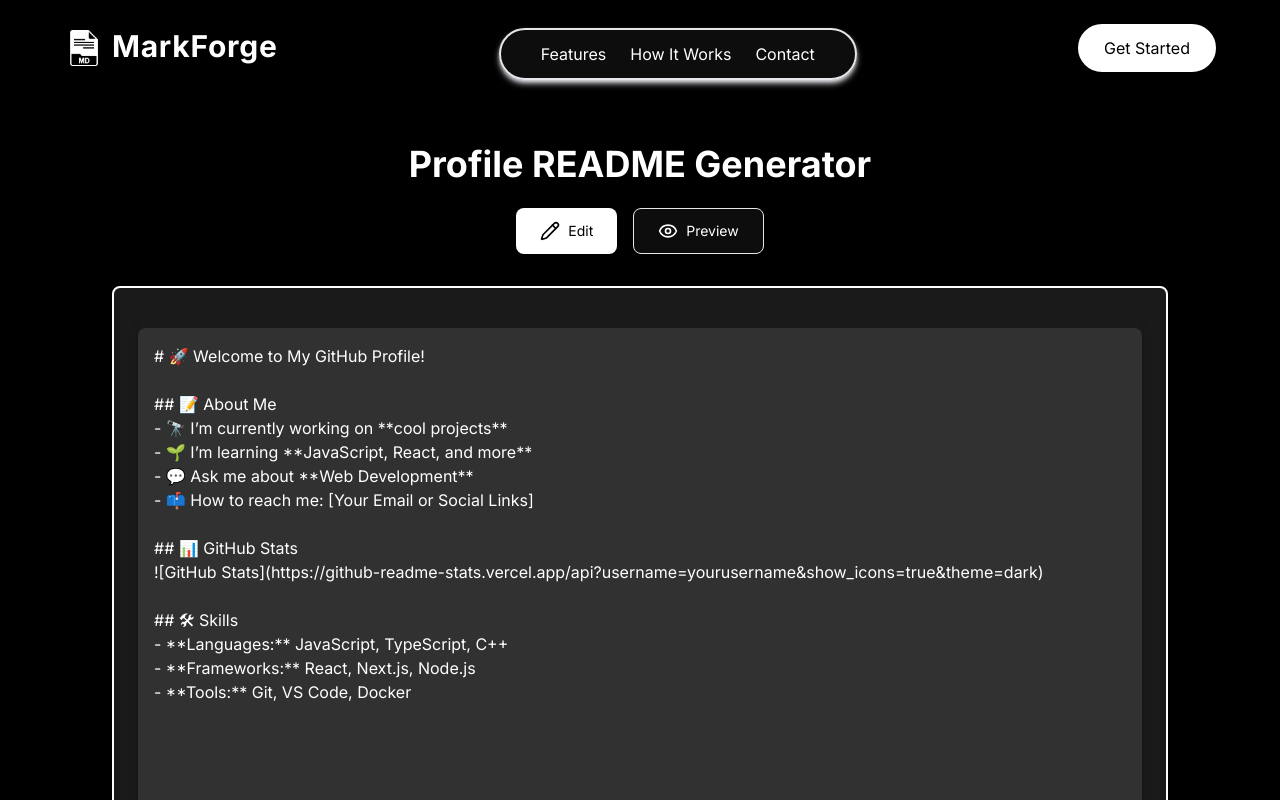
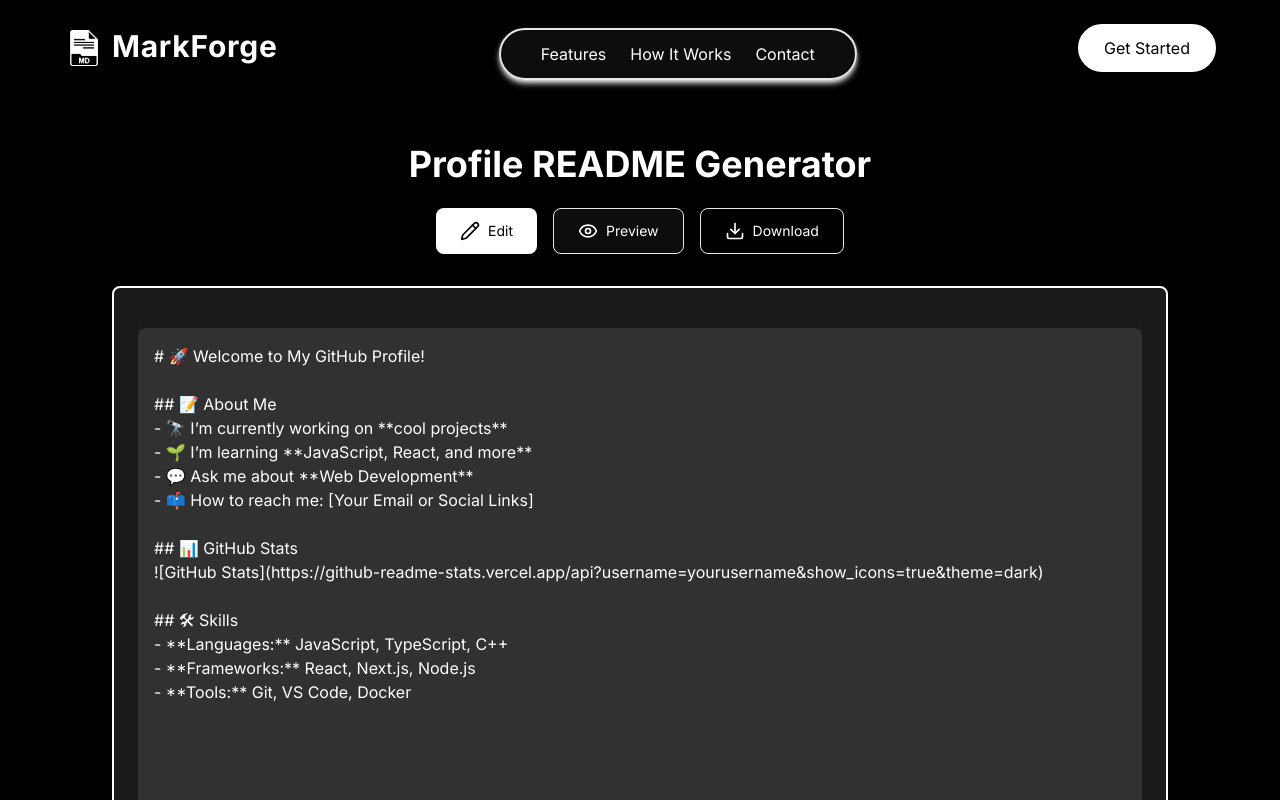
Before and after one commit to Adiijha/MarkForge-frontend, a React (Vite) app: page /generate in a window 1280 px wide. Shown: the top 800 px of the page. Built offline with nearby package versions, Linux system fonts and the light colour scheme.

Commit message:
add download button

```diff
--- a/src/components/readmegen/Main.tsx
+++ b/src/components/readmegen/Main.tsx
@@ -1,5 +1,5 @@
 import { useState } from "react";
-import { Pencil, Eye } from "lucide-react";
+import { Pencil, Eye, Download } from "lucide-react";
 import Preview from "./Preview";
 import Editor from "./Editor";
 
@@ -24,11 +24,21 @@ const Main = () => {
   const [readmeContent, setReadmeContent] = useState(defaultProfileReadme);
   const [isEditing, setIsEditing] = useState(true); // Tracks edit or preview mode
 
+  const downloadMarkdown = () => {
+    const element = document.createElement("a");
+    const file = new Blob([readmeContent], { type: "text/markdown" });
+    element.href = URL.createObjectURL(file);
+    element.download = "profile-readme.md";
+    document.body.appendChild(element);
+    element.click();
+    document.body.removeChild(element);
+  };
+
   return (
     <div className="p-0 md:p-8 bg-black text-white min-h-screen flex flex-col">
       <h1 className="text-2xl md:text-4xl font-bold text-center mt-4 mb-6">Profile README Generator</h1>
 
-      {/* Mode Toggle Buttons */}
+      {/* Mode Toggle & Download Buttons */}
       <div className="flex justify-center mb-4 space-x-4">
         <button
           className={`flex items-center md:text-md text-sm gap-2 px-4 py-2 md:px-6 md:py-3 rounded-lg shadow-md transition-all
@@ -47,12 +57,21 @@ const Main = () => {
           <Eye className="w-5 h-5" />
           Preview
         </button>
+
+        {/* Download Button */}
+        <button
+          onClick={downloadMarkdown}
+          className="flex items-center md:text-md text-sm gap-2 px-4 py-2 md:px-6 md:py-3 rounded-lg border shadow-md bg-black hover:bg-white/20 text-white transition-all"
+        >
+          <Download className="w-5 h-5" />
+          Download
+        </button>
       </div>
 
       {/* Editor & Preview Section */}
       <div className="bg-white/10 border-2 p-0 md:p-6 rounded-lg shadow-lg border-white flex-1 mx-6 md:mx-20 mt-4">
         {isEditing ? (
-      <Editor content={readmeContent} onChange={setReadmeContent} />
+          <Editor content={readmeContent} onChange={setReadmeContent} />
         ) : (
           <Preview content={readmeContent} />
         )}
```
